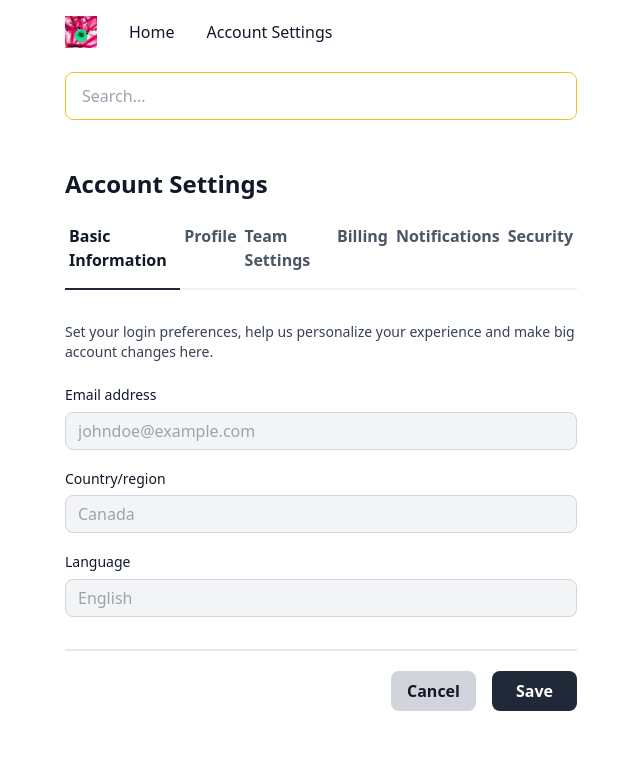
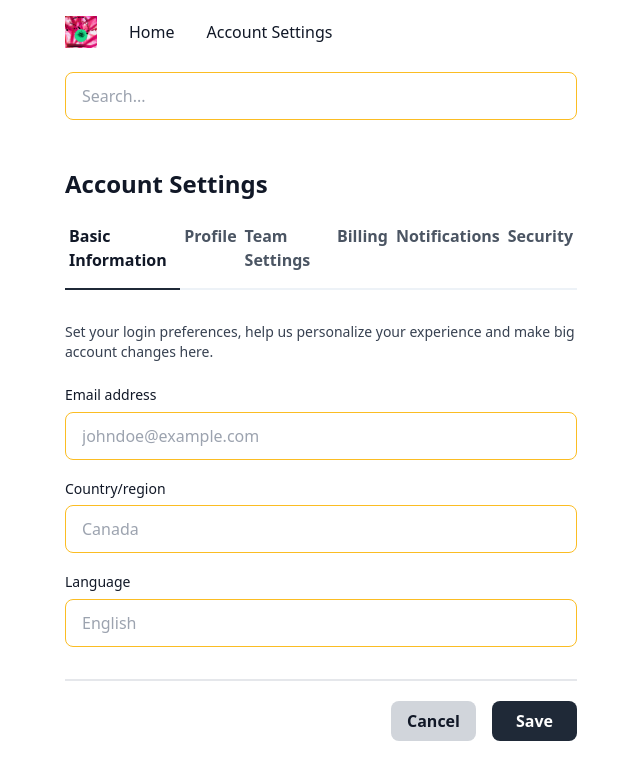
Before and after one commit to mingderwang/nextjs-getLayout, a Next.js app: page /account-settings/basic-information in a window 1280 px wide. Shown: the top 780 px of the page, without its empty margins (319-959 px from the left). Built offline with nearby package versions, Linux system fonts and the light colour scheme.

Commit message:
change all input to use DaisyUI

```diff
--- a/components/SiteLayout.js
+++ b/components/SiteLayout.js
@@ -21,7 +21,7 @@ const SiteLayout = ({ children }) => (
               <input
                 type="text"
                 placeholder="Search..."
-                class="input input-bordered input-warning w-full"
+                className="input input-bordered input-warning w-full"
               />
             </div>
           </nav>
--- a/pages/account-settings/basic-information.js
+++ b/pages/account-settings/basic-information.js
@@ -16,7 +16,7 @@ const AccountSettingsBasicInformation = () => (
             <div className="mt-2">
               <input
                 type="email"
-                className="block w-full border border-gray-300 rounded-lg bg-gray-100 px-3 py-2 leading-tight focus:outline-none focus:border-gray-600 focus:bg-white"
+                className="input input-bordered input-warning w-full"
                 placeholder="johndoe@example.com"
               />
             </div>
@@ -27,7 +27,7 @@ const AccountSettingsBasicInformation = () => (
             </span>
             <div className="mt-2">
               <input
-                className="block w-full border border-gray-300 rounded-lg bg-gray-100 px-3 py-2 leading-tight focus:outline-none focus:border-gray-600 focus:bg-white"
+                className="input input-bordered input-warning w-full"
                 placeholder="Canada"
               />
             </div>
@@ -38,7 +38,7 @@ const AccountSettingsBasicInformation = () => (
             </span>
             <div className="mt-2">
               <input
-                className="block w-full border border-gray-300 rounded-lg bg-gray-100 px-3 py-2 leading-tight focus:outline-none focus:border-gray-600 focus:bg-white"
+                className="input input-bordered input-warning w-full"
                 placeholder="English"
               />
             </div>
--- a/pages/account-settings/billing.js
+++ b/pages/account-settings/billing.js
@@ -13,7 +13,7 @@ const AccountSettingsBilling = () => (
             <div className="mt-2">
               <input
                 type="email"
-                className="block w-full border border-gray-300 rounded-lg bg-gray-100 px-3 py-2 leading-tight focus:outline-none focus:border-gray-600 focus:bg-white"
+                className="input input-bordered input-warning w-full"
                 placeholder="4242 4242 4242 4242"
               />
             </div>
@@ -24,7 +24,7 @@ const AccountSettingsBilling = () => (
             </span>
             <div className="mt-2">
               <input
-                className="block w-full border border-gray-300 rounded-lg bg-gray-100 px-3 py-2 leading-tight focus:outline-none focus:border-gray-600 focus:bg-white"
+                className="input input-bordered input-warning w-full"
                 placeholder="555 Party Drive"
               />
             </div>
--- a/pages/account-settings/notifications.js
+++ b/pages/account-settings/notifications.js
@@ -15,7 +15,7 @@ const AccountSettingsNotifications = () => (
             <div className="mt-2">
               <input
                 type="email"
-                className="block w-full border border-gray-300 rounded-lg bg-gray-100 px-3 py-2 leading-tight focus:outline-none focus:border-gray-600 focus:bg-white"
+                className="input input-bordered input-warning w-full"
                 placeholder="Yes"
               />
             </div>
--- a/pages/account-settings/profile.js
+++ b/pages/account-settings/profile.js
@@ -15,7 +15,7 @@ const AccountSettingsProfile = () => (
             <div className="mt-2">
               <input
                 type="email"
-                className="block w-full border border-gray-300 rounded-lg bg-gray-100 px-3 py-2 leading-tight focus:outline-none focus:border-gray-600 focus:bg-white"
+                className="input input-bordered input-warning w-full"
                 placeholder="John Doe"
               />
             </div>
--- a/pages/account-settings/security.js
+++ b/pages/account-settings/security.js
@@ -13,7 +13,7 @@ const AccountSettingsSecurity = () => (
             <div className="mt-2">
               <input
                 type="email"
-                className="block w-full border border-gray-300 rounded-lg bg-gray-100 px-3 py-2 leading-tight focus:outline-none focus:border-gray-600 focus:bg-white"
+                className="input input-bordered input-warning w-full"
                 placeholder="Yes"
               />
             </div>
@@ -24,7 +24,7 @@ const AccountSettingsSecurity = () => (
             </span>
             <div className="mt-2">
               <input
-                className="block w-full border border-gray-300 rounded-lg bg-gray-100 px-3 py-2 leading-tight focus:outline-none focus:border-gray-600 focus:bg-white"
+                className="input input-bordered input-warning w-full"
                 placeholder="Yes"
               />
             </div>
--- a/pages/account-settings/team-settings.js
+++ b/pages/account-settings/team-settings.js
@@ -13,7 +13,7 @@ const AccountSettingsTeamSettings = () => (
             <div className="mt-2">
               <input
                 type="email"
-                className="block w-full border border-gray-300 rounded-lg bg-gray-100 px-3 py-2 leading-tight focus:outline-none focus:border-gray-600 focus:bg-white"
+                className="input input-bordered input-warning w-full"
                 placeholder="My Team"
               />
             </div>
```
